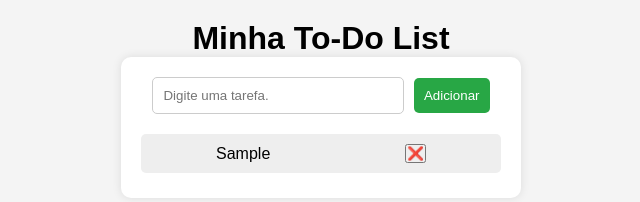
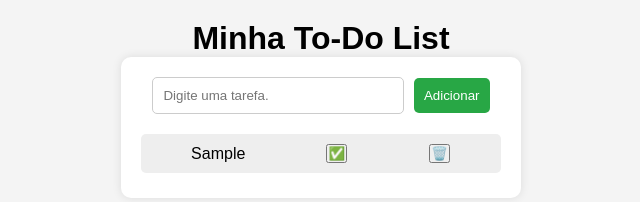
Before and after one commit to tmrprogramacao/projetoshtmlcssjs, a plain HTML site: page to-doList/index.html in a window 1280 px wide. Both pictures are taken after typing "Sample" into the empty fields and a click on the button "Adicionar". Shown: the whole page, without its empty margins (319-959 px from the left). Drawn offline with Linux system fonts and the light colour scheme.

Commit message:
todo list aprimoramento
Mudança do "x" para uma lixeira para excluir a tarefa e acrescento de um botão check na tarefa.

```diff
--- a/to-doList/script.js
+++ b/to-doList/script.js
@@ -14,16 +14,25 @@ function addTask(){
     const li = document.createElement("li");
     li.textContent = taskText;
 
+    //Botão de marca como concluída
+    const checkBtn = document.createElement("button");
+    checkBtn.textContent= "✅";
+    checkBtn.style.marginLeft= "1px";
+    checkBtn.style.marginRight= "1px";
+    checkBtn.onclick = () => li.classList.toggle("completed")
+
     //Botão de remover
     const removeBtn = document.createElement("button");
-    removeBtn.textContent = "❌";
-    removeBtn.style.marginLeft = "5px";
+    removeBtn.textContent = "🗑️";
+    removeBtn.style.marginLeft = "1px";
+    removeBtn.style.marginRight = "1px";
     removeBtn.onclick = () => li.remove();
 
-    //Marcar como concluída ao clicar
-    li.onclick = () => li.classList.toggle("completed");
+    //Adicionar botões à tarefa
+    li.appendChild(checkBtn);
+    li.appendChild(removeBtn)
 
-    li.appendChild(removeBtn);
+   //Adicionar a tarefa à lista
     taskList.appendChild(li);
 
     //Limpar input
--- a/to-doList/style.css
+++ b/to-doList/style.css
@@ -52,6 +52,6 @@ li{
     align-items: center;
 }
 li.completed{
-    text-decoration: line-through;
+    text-decoration: none;
     background: #d4edda;
 }
```
